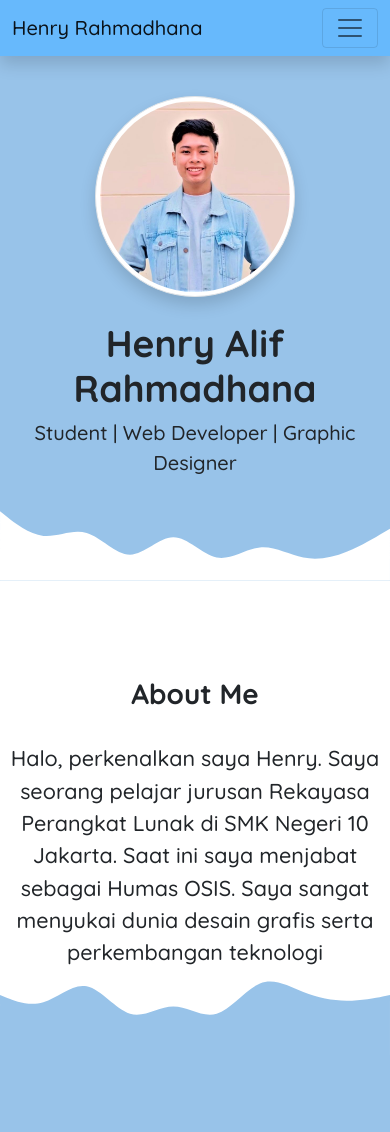
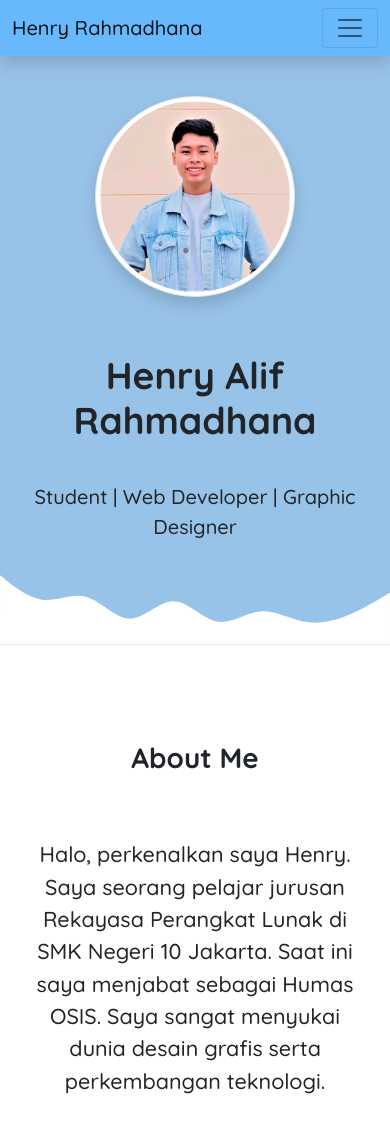
Before and after one commit to HenryAlif/HenryAlif.github.io, a plain HTML site: page index.html in a window 390 px wide. Shown: the top 1132 px of the page. Drawn offline with nearby package versions, Linux system fonts and the light colour scheme.

Commit message:
revisi responsive

```diff
--- a/index.html
+++ b/index.html
@@ -72,7 +72,7 @@
       </div>
       <div class="row justify-content-center text-center fs-4">
         <div class="col-md-5">
-          Halo, perkenalkan saya Henry. Saya seorang pelajar jurusan Rekayasa Perangkat Lunak di SMK Negeri 10 Jakarta. Saat ini saya menjabat sebagai Humas OSIS. Saya sangat menyukai dunia desain grafis serta perkembangan teknologi
+          Halo, perkenalkan saya Henry. Saya seorang pelajar jurusan Rekayasa Perangkat Lunak di SMK Negeri 10 Jakarta. Saat ini saya menjabat sebagai Humas OSIS. Saya sangat menyukai dunia desain grafis serta perkembangan teknologi.
         </div>
       </div>
       <svg xmlns="http://www.w3.org/2000/svg" viewBox="0 0 1440 320">
--- a/style.css
+++ b/style.css
@@ -13,6 +13,7 @@ h1 {
 
 section {
   padding-top: 6rem;
+  overflow: hidden;
 }
 
 footer {
@@ -32,3 +33,11 @@ a {
   text-decoration: none;
   color: black;
 }
+
+.col-md-5 {
+  padding: 2rem;
+}
+
+h1.display-3.fw-bold {
+  padding: 2rem;
+}
```
